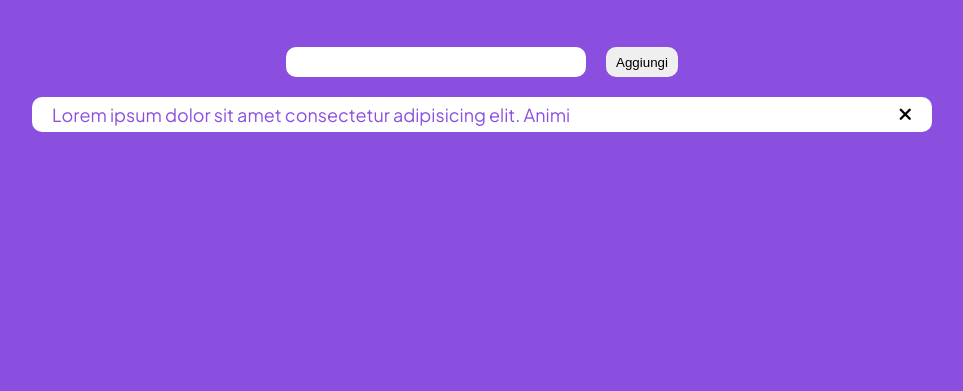
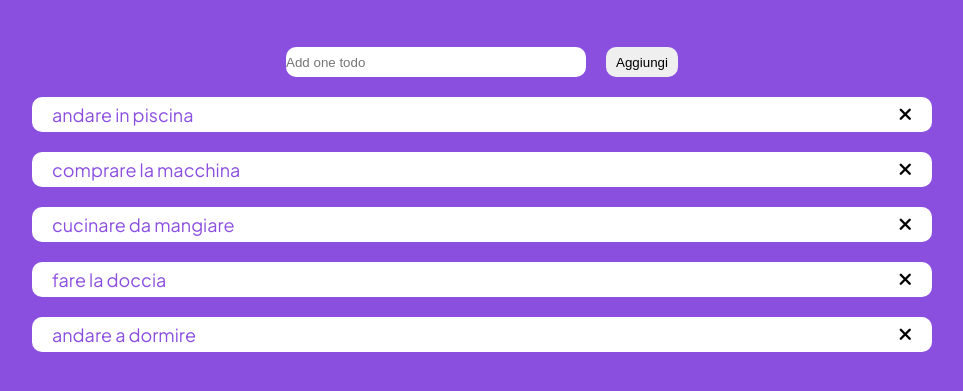
Before and after one commit to urlastway/vue-todolist, a plain HTML site: page index.html in a window 1280 px wide. Shown: the part 191-582 px from the top of the page, without its empty margins (158-1121 px from the left). Drawn offline with nearby package versions, Linux system fonts and the light colour scheme.

Commit message:
mensione2

```diff
--- a/index.html
+++ b/index.html
@@ -24,18 +24,24 @@
             </div>
         </div>
     </header>
+
+
     <main>
-        <div class="container">
+        <div id="root" class="container">
             <label class="lable__main">
-                <input type="text" class="textbox__main">
-                <button class="button__main"><p class="button__main__text">Aggiungi</p></button>
+                <input type="text" placeholder="Add one todo" class="textbox__main" v-model="addTodo">
+                <button class="button__main" @click="pushTodo()"><p class="button__main__text">Aggiungi</p></button>
             </label>
             <div class="todo__main">
-                <div class="todo__main__text">Lorem ipsum dolor sit amet consectetur adipisicing elit. Animi </div>
-                <i class="fa-solid fa-xmark"></i>
+                <ul>
+                    <li class="todo__main__text" v-for="(todo, index) in todos">{{todos[index]}}
+                    <i class="fa-solid fa-xmark"></i></li>
+                </ul>
             </div>
         </div>
     </main>
+
+
     <footer>
 
     </footer>
--- a/main.js
+++ b/main.js
@@ -0,0 +1,22 @@
+const app = new Vue({
+    el: "#root",
+    data: {
+        todos: [
+            'andare in piscina',
+            'comprare la macchina',
+            'cucinare da mangiare',
+            'fare la doccia',
+            'andare a dormire',
+        ],
+        addTodo: "",
+    },
+    methods: {
+        pushTodo(){
+            if(this.addTodo !== ""){
+                this.todos.push(this.addTodo);
+                this.addTodo = "";
+            }
+        },
+
+    },
+});
--- a/style.css
+++ b/style.css
@@ -77,23 +77,23 @@ body{
 .button__main__text{
     margin: 0 10px;
 }
-.todo__main{
+.todo__main i{
+    color: #000;
+}
+.todo__main ul{
+    list-style-type: none;
+}
+.todo__main__text{
+    width: 900px;
+    color: #8b4fe0;
+    padding: 0 20px;
     height: 35px;
-    width: 900px;
     background-color: #fff;
     border-radius: 10px;
     margin: 20px auto;
     display: flex;
+    justify-content: space-between;
     align-items: center;
-    justify-content: space-between;
-}
-.todo__main i{
-    color: #000;
-    margin: 0 20px;
-}
-.todo__main__text{
-    color: #8b4fe0;
-    margin: 0 20px;
 }
 /*F.MAIN*/
 /*-------------------------------------------*/
```
